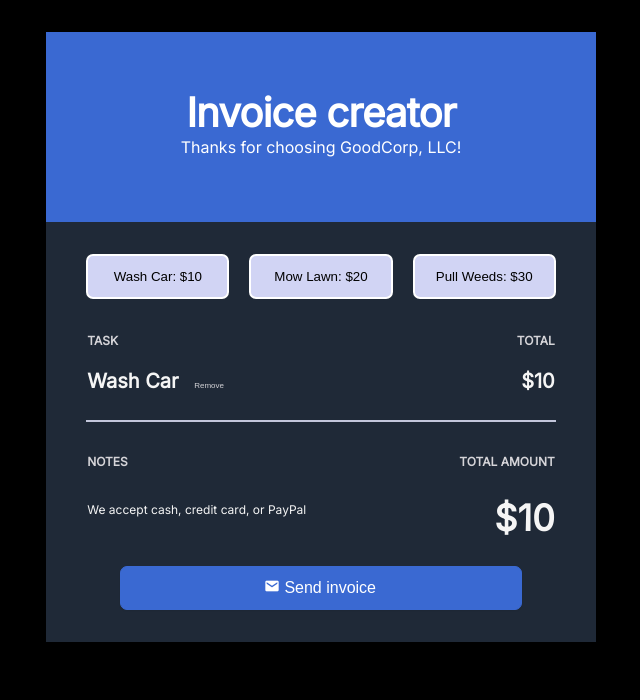
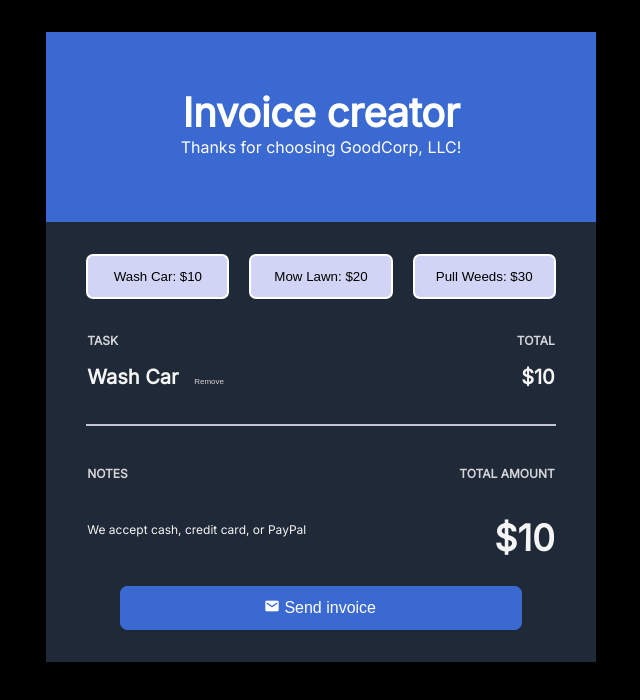
Before and after one commit to Spacedaway/invoice-generator, a plain HTML site: page index.html in a window 1280 px wide. Both pictures are taken after a click on the button "Wash Car: $10". Shown: the whole page, without its empty margins (319-959 px from the left). Drawn offline with nearby package versions, Linux system fonts and the light colour scheme.

Commit message:
refactor CSS for consistent formatting and spacing

```diff
--- a/css/style.css
+++ b/css/style.css
@@ -22,7 +22,7 @@ div {
 	background-color: #1f2937;
 	width: 550px;
 	margin: auto;
-    margin-top: 2em;
+	margin-top: 2rem;
 	color: white;
 	max-width: 100%;
 }
@@ -42,7 +42,7 @@ div {
 	font-weight: 800;
 	font-size: 40px;
 	line-height: 40px;
-    letter-spacing: -0.02em;
+	letter-spacing: -0.02rem;
 }
 
 .header p {
@@ -54,8 +54,8 @@ div {
 .buttons {
 	display: flex;
 	justify-content: space-between;
-    padding-top: 2em;
-    padding-bottom: 2em;
+	padding-top: 2rem;
+	padding-bottom: 2rem;
 }
 
 .btn {
@@ -87,7 +87,7 @@ div {
 	justify-content: space-between;
 	width: 85%;
 	max-width: 100%;
-    padding-bottom: 2em;
+	padding-bottom: 2rem;
 	color: #d5d4d8;
 	font-weight: 700;
 	font-size: 12px;
@@ -100,7 +100,7 @@ div {
 }
 
 .items {
-    padding-top: 1em;
+	padding-top: 1rem;
 	font-weight: 700;
 	font-size: 20px;
 	line-height: 20px;
@@ -135,12 +135,12 @@ div {
 }
 
 .notes {
-    padding-top: 2em;
+	padding-top: 2rem;
 	display: flex;
 	justify-content: space-between;
 	width: 85%;
 	max-width: 100%;
-    padding-bottom: 2em;
+	padding-bottom: 2rem;
 	font-weight: 600;
 	font-size: 12px;
 	line-height: 32px;
@@ -152,7 +152,7 @@ div {
 	justify-content: space-between;
 	width: 85%;
 	max-width: 100%;
-    padding-bottom: 2em;
+	padding-bottom: 2rem;
 }
 
 .cash h1 {
@@ -173,7 +173,7 @@ div {
 	display: flex;
 	justify-content: center;
 	align-items: center;
-    padding-bottom: 2em;
+	padding-bottom: 2rem;
 }
 
 .invoice-btn {
```
Lines whose indentation alone changed are shown as unchanged.
